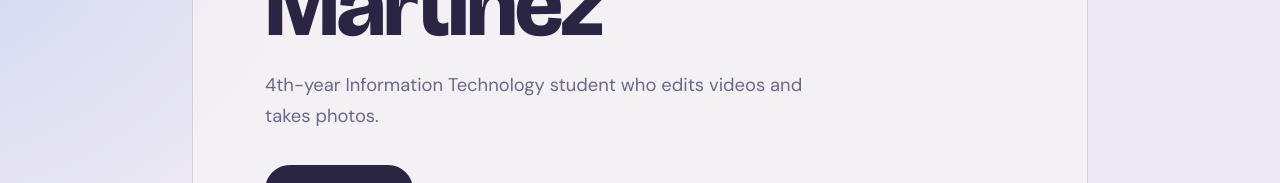
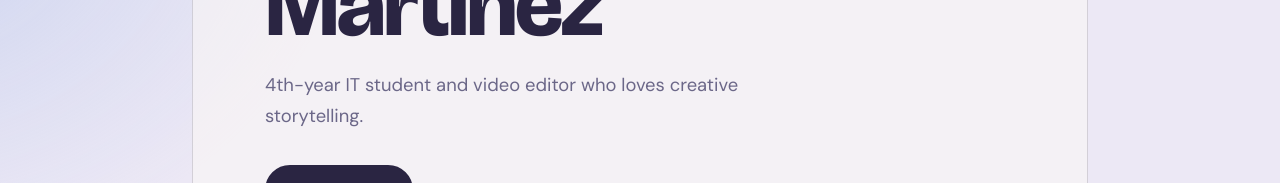
Before and after one commit to isaiahjairomartinez-00457/IT415-CV, a plain HTML site: page index.html in a window 1280 px wide. Shown: the part 352-535 px from the top of the page. Drawn offline with nearby package versions, Linux system fonts and the light colour scheme.

Commit message:
Update role text in branch-a

```diff
--- a/index.html
+++ b/index.html
@@ -30,7 +30,7 @@
       <div class="hero-text">
         <p class="hello">Curriculum Vitae</p>
         <h1>Isaiah Jairo Martinez</h1>
-        <p class="role">4th-year Information Technology student who edits videos and takes photos.</p>
+       <p class="role">4th-year IT student and video editor who loves creative storytelling.</p>
         <a class="btn" href="#contact">Get in touch</a>
       </div>
     </section>
```
